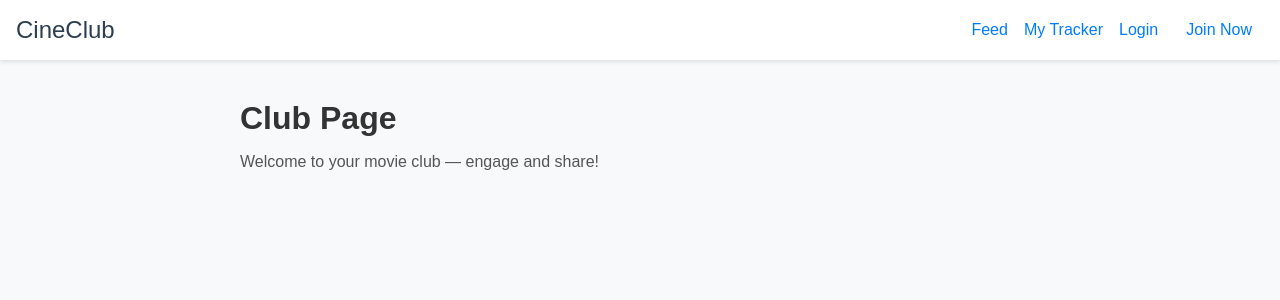
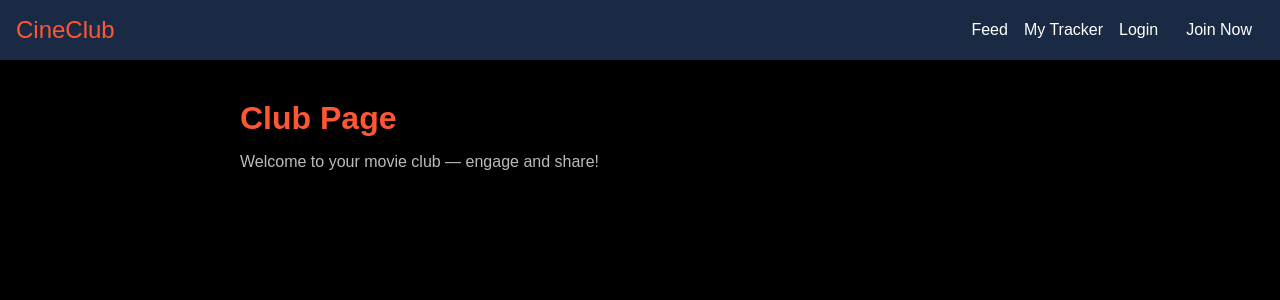
Before and after one commit to maxwellkiplagat/Movie_clubb, a React (Create React App) app in the folder frontend/: page /club in a window 1280 px wide. Shown: the top 300 px of the page. Built offline with nearby package versions, Linux system fonts and the light colour scheme.

Commit message:
updated css

```diff
--- a/frontend/src/styles.css
+++ b/frontend/src/styles.css
@@ -2,14 +2,13 @@
 body {
   margin: 0;
   font-family: Arial, sans-serif;
-  background-color: #f7f9fb;
-  color: #333;
+  background-color: #000;
+  color: #fff;
 }
 
 /* === NAVBAR === */
 .navbar {
-  background-color: #fff;
-  box-shadow: 0 2px 4px rgba(0,0,0,0.1);
+  background-color: #1a2a44;
   padding: 16px;
   display: flex;
   justify-content: space-between;
@@ -17,7 +16,7 @@ body {
 }
 .logo {
   font-size: 24px;
-  color: #2c3e50;
+  color: #ff5733; /* Orange color for logo */
 }
 .navbar ul {
   list-style: none;
@@ -29,7 +28,7 @@ body {
 .navbar button {
   background: none;
   border: none;
-  color: #007bff;
+  color: #fff;
   cursor: pointer;
   font-size: 16px;
   text-decoration: none;
@@ -39,13 +38,13 @@ body {
   text-decoration: underline;
 }
 .join-btn {
-  background-color: #007bff;
+  background-color: #ff4500; /* Orange button */
   color: #fff;
   padding: 8px 12px;
   border-radius: 4px;
 }
 .join-btn:hover {
-  background-color: #0056b3;
+  background-color: #e03e00;
 }
 
 /* === FORM PAGES === */
@@ -55,11 +54,11 @@ body {
   padding: 40px 0;
 }
 .form-container {
-  background: #fff;
+  background: #1a2a44;
   padding: 32px;
   border-radius: 8px;
   width: 320px;
-  box-shadow: 0 2px 8px rgba(0,0,0,0.1);
+  box-shadow: 0 2px 8px rgba(0,0,0,0.3);
   display: flex;
   flex-direction: column;
   gap: 12px;
@@ -67,30 +66,34 @@ body {
 .form-container h2 {
   margin-bottom: 16px;
   text-align: center;
+  color: #ff5733; /* Orange heading */
 }
 .form-container label {
   font-size: 14px;
+  color: #ccc;
 }
 .form-container input {
   padding: 8px;
-  border: 1px solid #ccc;
+  border: 1px solid #333;
   border-radius: 4px;
+  background-color: #2c3e50;
+  color: #fff;
 }
 .form-container button {
   margin-top: 16px;
   padding: 10px;
-  background-color: #007bff;
+  background-color: #ff4500; /* Orange button */
   color: #fff;
   border: none;
   border-radius: 4px;
   cursor: pointer;
 }
 .form-container button:disabled {
-  background-color: #ccc;
+  background-color: #666;
   cursor: default;
 }
 .error {
-  color: red;
+  color: #ff3333;
   font-size: 14px;
   text-align: center;
 }
@@ -104,8 +107,9 @@ body {
 .page-container h1 {
   font-size: 32px;
   margin-bottom: 8px;
+  color: #ff5733;
 }
 .page-container p {
   font-size: 16px;
-  color: #555;
+  color: #bbb;
 }
```
